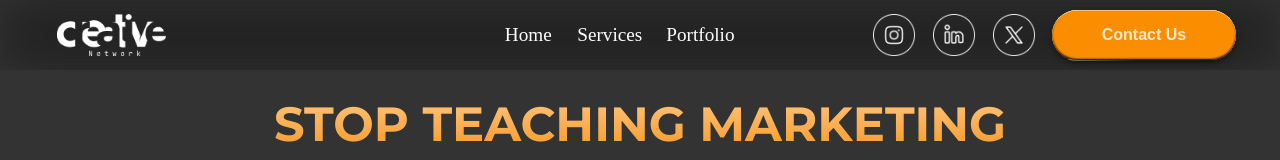
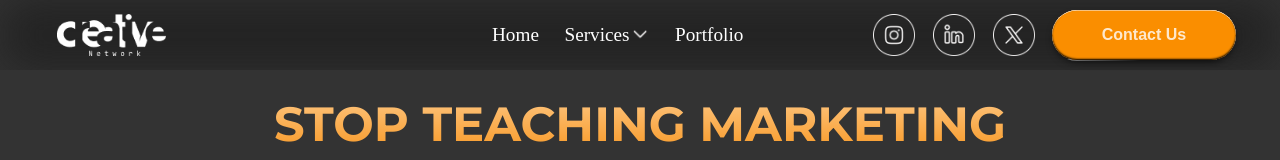
Before and after one commit to vill-yim/CreativeNetwork, a React (Vite) app: page / in a window 1280 px wide. Shown: the top 160 px of the page. Built offline with nearby package versions, Linux system fonts and the light colour scheme; a web font is replaced by a local one.

Commit message:
casi ready

```diff
--- a/src/styles/header/desktopmenu.module.css
+++ b/src/styles/header/desktopmenu.module.css
@@ -23,7 +23,6 @@
 
 
   .link-header {
-    width: 65px;
     max-width: 100%;
     font-size: clamp(1.1rem,1.2rem,1.5rem);
     text-decoration: none;
@@ -31,8 +30,8 @@
     font-family: poppins;
     cursor: pointer;
     display: flex;
-    margin: 0 1vw;
     justify-content: center;
+    margin: 0 2vw 0 0;
     color: #ffffff;
     font-family: Protest Strike display;
   }
```
